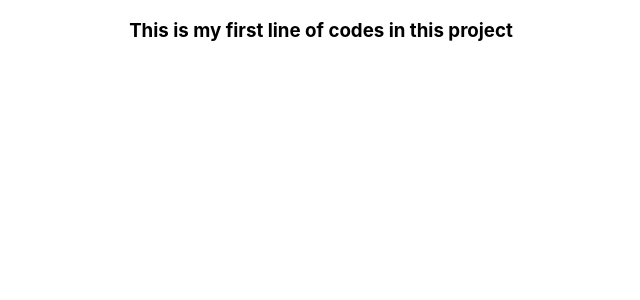
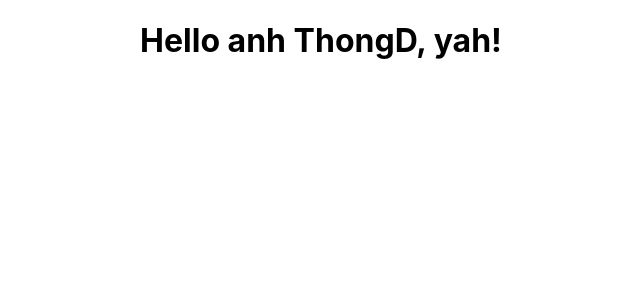
Before and after one commit to ThongDDD/git-test, a React (Create React App) app: page / in a window 1280 px wide. Shown: the top 300 px of the page, without its empty margins (319-959 px from the left). Built offline with nearby package versions, Linux system fonts and the light colour scheme.

Commit message:
Revert "change text"
This reverts commit 4d9b3d70a41334c6b0a44c6f1f4a077ce2fcc23e.

```diff
--- a/src/App.js
+++ b/src/App.js
@@ -1,10 +1,11 @@
 import React from 'react';
+import logo from './logo.svg';
 import './App.css';
 
 function App() {
   return (
     <div className="App">
-      <h3>This is my first line of codes in this project</h3>
+      <h1>Hello anh ThongD, yah!</h1>
     </div>
   );
 }
```
